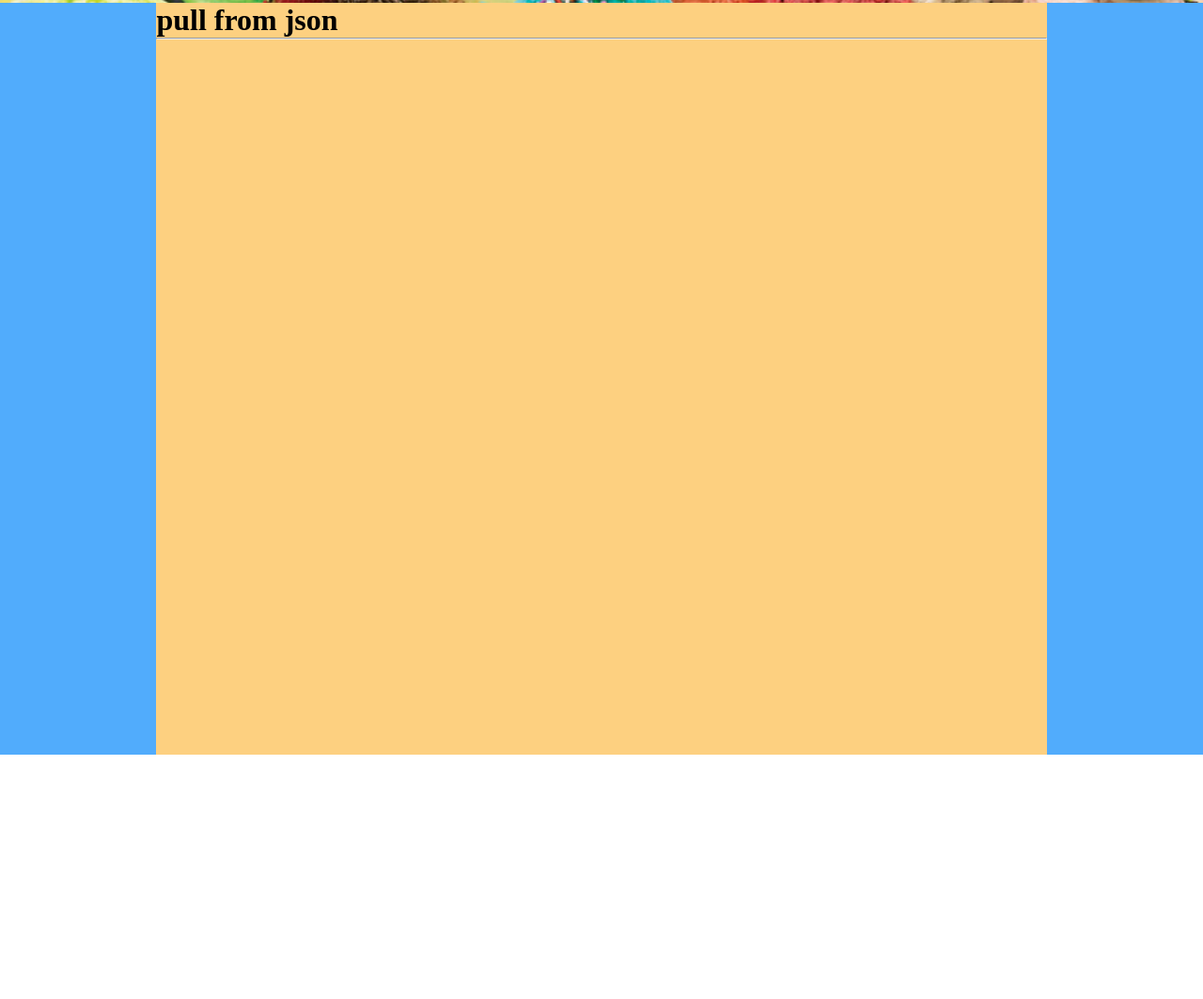
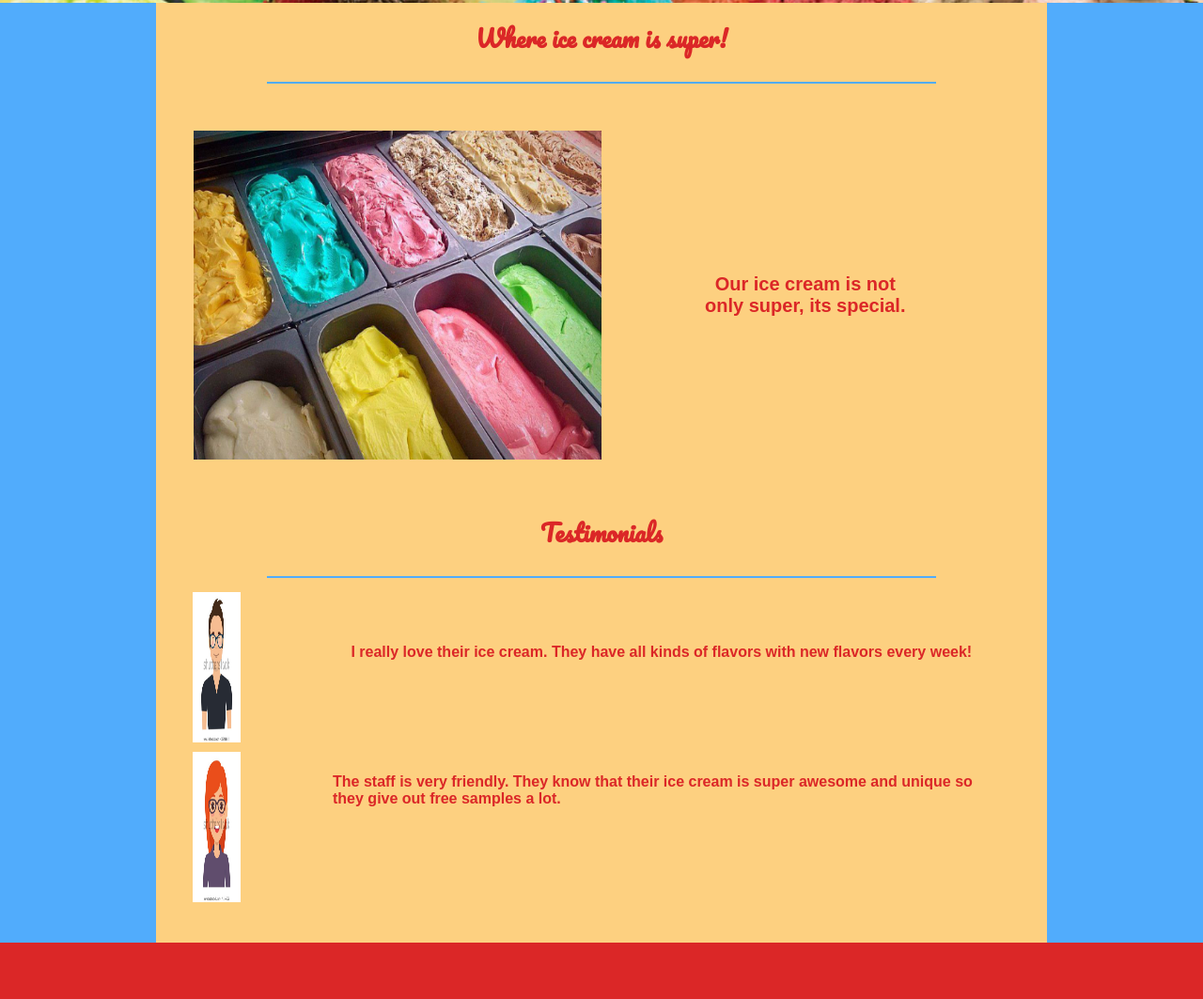
Before and after one commit to arumz/Super-Duper-Ice-Cream, a plain HTML site: page index.html in a window 1280 px wide. Shown: the part 367-1430 px from the top of the page at 94% size. Before the commit the page ends 1170 px from the top, so only its background shows below. Drawn offline with nearby package versions, Linux system fonts and the light colour scheme.

Commit message:
finished homepage

```diff
--- a/css/home.less
+++ b/css/home.less
@@ -23,7 +23,7 @@
 .sidebar{
   display: inline-block;
   background-color: @secondary;
-  height: 800px;
+  height: 1000px;
   width: 13%;
 }
 .sidebar-left{
@@ -33,10 +33,81 @@
   background-color: @primary;
   position: center;
   display: inline-block;
-  height: 800px;
+  height: 1000px;
   width: 74%;
 
 }
 .sidebar-right {
   float: right;
 }
+h2 {
+  font-family: @Pacifico, cursive;
+  text-align: center;
+  color: @textColor;
+  font-size: 25px;
+  padding: 15px;
+}
+h3 {
+  font-family: Raanana, sans-serif;
+  color: @textColor;
+  font-size: 20px;
+  width: 220px;
+}
+hr {
+  border: 1.5px solid @secondary;
+  width: 75%;
+  margin: 10px auto;
+
+}
+.main-content{
+  display: flex;
+  flex-flow: row nowrap;
+  justify-content: space-evenly;
+}
+.image2 {
+  width: 100%;
+  height: 100%;
+}
+.image-container {
+  width: 50%;
+  height: 350px;
+  padding: 40px 0px 40px 40px;
+}
+.side-text-container{
+  width: 50%;
+  height: 350px;
+  padding: 40px 40px 40px 0px;
+  display: flex;
+  align-items: center;
+  justify-content: center;
+}
+.side-text-container h3 {
+  text-align:center;
+}
+.testimonials{
+  height: 400px;
+  display: flex;
+  flex-flow: row nowrap;
+  justify-content: space-between;
+}
+.avatars {
+  display: flex;
+  flex-flow: column nowrap;
+  align-items: center;
+}
+.avatar {
+  width: 40%;
+  height: 40%;
+  padding: 5px;
+}
+.quotes {
+  display: flex;
+  flex-flow: column nowrap;
+  align-items: center;
+}
+.quotes h4 {
+  padding: 60px;
+  font-family: Raanana, sans-serif;
+  color: @textColor;
+  font-size: 16px;
+}
--- a/css/main.less
+++ b/css/main.less
@@ -46,3 +46,7 @@ body {
   width: 450px;
   height: 70px;
 }
+.footer {
+  background-color: @textColor;
+  height: 60px;
+}
--- a/index.html
+++ b/index.html
@@ -23,19 +23,45 @@
     </nav>
 
     <div class = "banner-container">
-        <h1 class = "title">Super Duper Ice Cream Shop (json)</h1>
+        <h1 class = "title"></h1>
     </div>
 
     <div class = "main-container">
         <div class = "sidebar-left sidebar"></div>
         <div class = "main-content-container">
-            <h1>pull from json</h1>
+            <h2 id = "tagline" class = "cursive-header"></h2>
             <hr>
             <div class = "main-content">
-                <img src=""/>
+                <div class = "image-container">
+                    <img class = "image2" src="img/homeImage1.jpg"/>
+                </div>
+                <div class = "side-text-container">
+                    <h3>Our ice cream is not only super, its special.</h3>
+                </div>
+            </div>
+            <h2>Testimonials</h2>
+            <hr>
+            <div class = "testimonials">
+                <div class = "avatars">
+                    <img class = "avatar" src="img/young-man-glasses.jpg" alt = "person with testimonial"/>
+                    <img class = "avatar" src="img/young-woman-glasses.jpg" alt = "person with testimonial"/>
+
+                </div>
+                <div class = "quotes">
+                    <h4>I really love their ice cream. They have all kinds of flavors with new flavors every week!</h4>
+                    <h4>The staff is very friendly. They know that their ice cream is super awesome and unique so they give out free samples a lot.</h4>
+                </div>
             </div>
         </div>
         <div class = "sidebar-right sidebar"></div>
+    </div>
+    <div class = "footer">
+        <div class = "social-media-container">
+            <img src = "" alt = ""/>
+            <img src = "" alt = ""/>
+            <img src = "" alt = ""/>
+        </div>
+
     </div>
 
     <script
--- a/js/script.js
+++ b/js/script.js
@@ -1,3 +1,6 @@
 $.getJSON('./json/data.json', function(data){
-    $('title').innerHTML = data.header;
+    console.log(data.header);
+    $('.title').html(data.header);
+    $('#tagline').html(data.tagline);
+
 });
```
Also changed, not shown: css/fonts.less (line endings or trailing spaces), css/style.css, img/young-man-glasses.jpg (added), img/young-woman-glasses.jpg (added), 1 other file.
